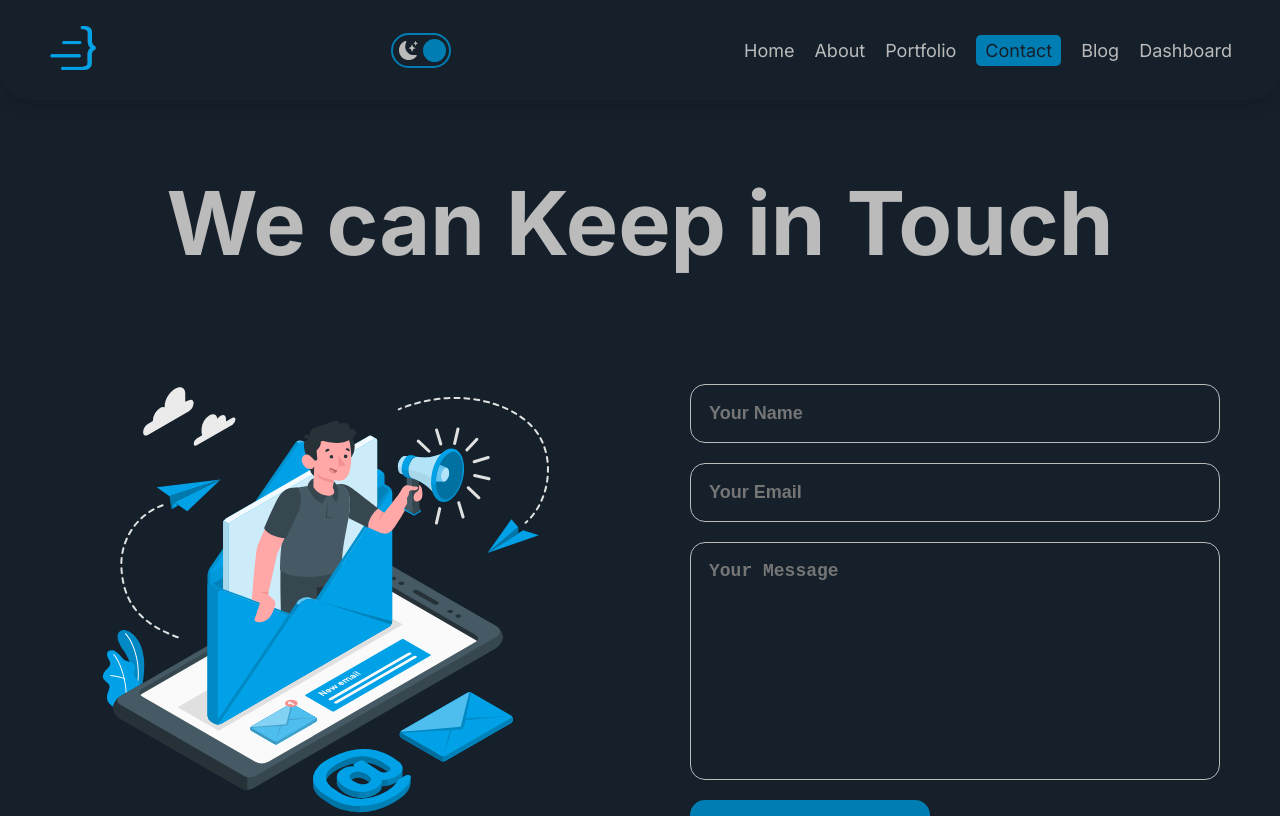
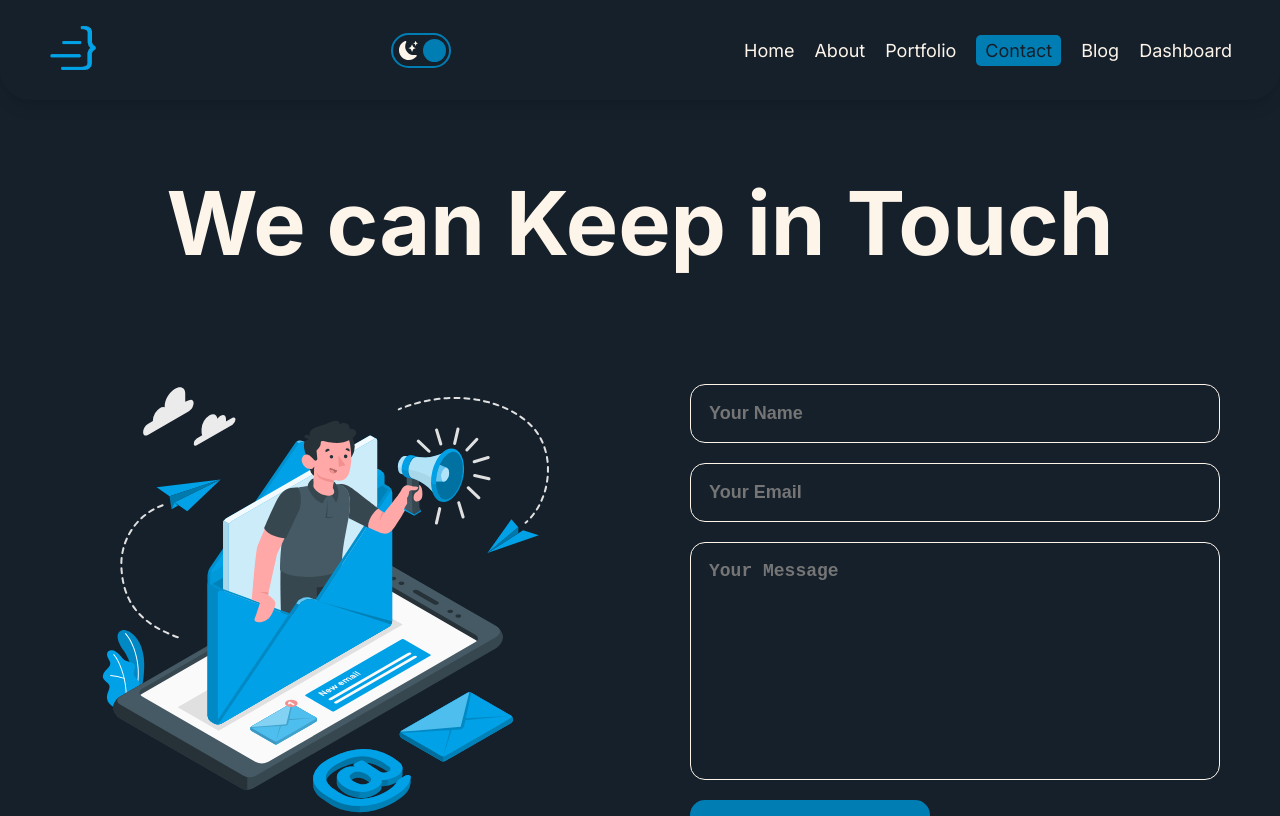
Before and after one commit to MirosBL45/jovic-dev, a Next.js app: page /contact in a window 1280 px wide. Shown: the top 816 px of the page. Built offline with nearby package versions, Linux system fonts and the light colour scheme; no server answers.

Commit message:
color change

```diff
--- a/src/app/globals.css
+++ b/src/app/globals.css
@@ -1,11 +1,10 @@
 :root {
+  --white-color: #fef5ea;
+  --background: #15202B;
   --green-color: #00a1e6;
-  --dark-green-color: hsl(198, 100%, 35%);
-  --white-color: #efefef;
+  --dark-green-color: #007db3;
+  --dark-gray-color: #676767;
   --gray-color: #bbb;
-  --background: #15202B;
-  /* --background: #333; */
-  --dark-gray-color: #676767;
 
   --small-border-radius: 0.313rem;
   --sm-border-radius: 0.625rem;
@@ -31,10 +30,9 @@
 
 .dark {
   --white-color: #15202B;
-  /* --white-color: #333; */
-  --background: #bbb;
-  --green-color: hsl(198, 100%, 35%);
-  --dark-green-color: hsl(198, 100%, 45%);
+  --background: #fef5ea;
+  --green-color: #007db3;
+  --dark-green-color: #00a1e6;
   --dark-gray-color: #9d9d9d;
 }
 
```
